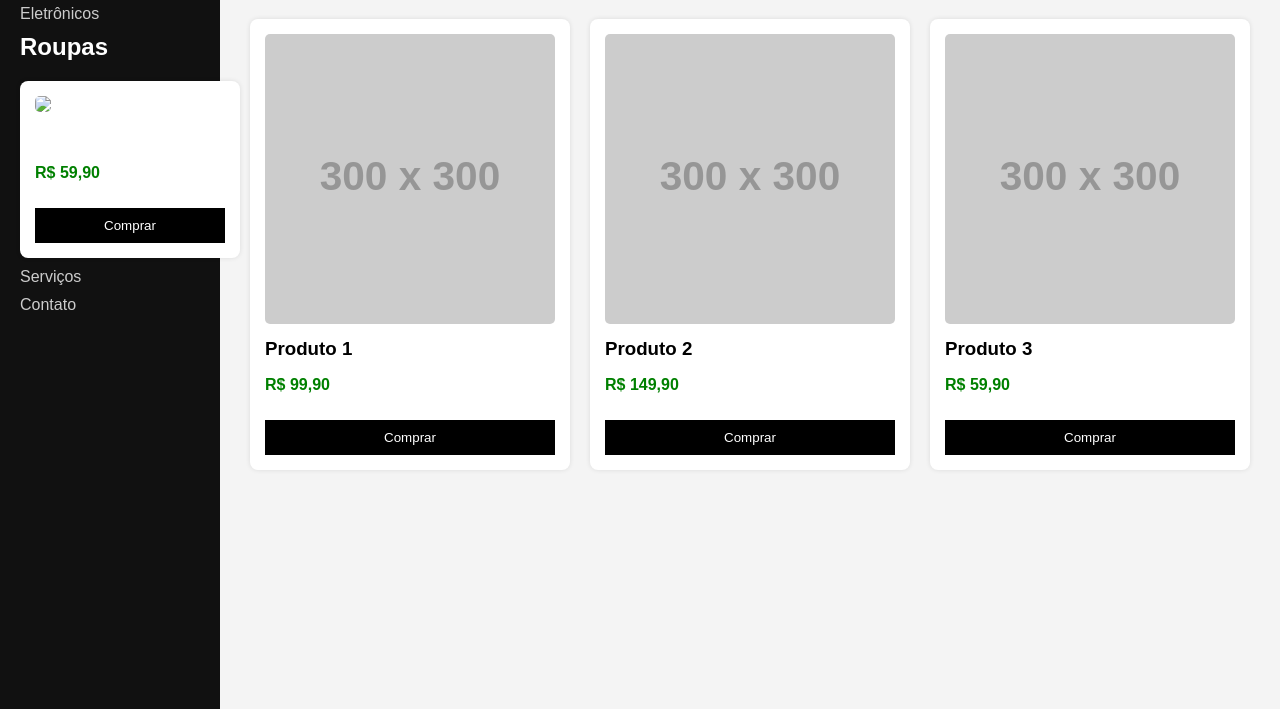
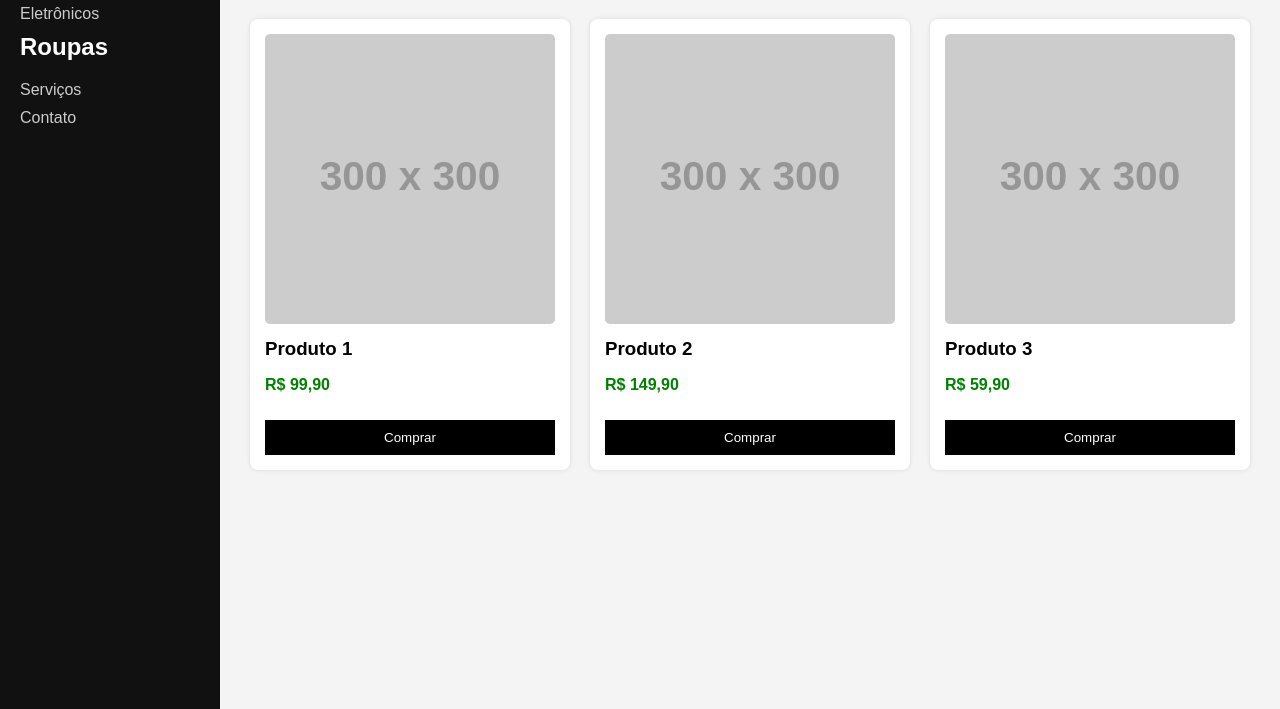
Before and after one commit to maylson43-sys/leitura-maylson, a plain HTML site: page index.html in a window 1280 px wide. Shown: the part 91-800 px from the top of the page. Drawn offline with Linux system fonts and the light colour scheme; placeholder pictures from the web are drawn by us.

Commit message:
Refactor HTML structure and styles

```diff
--- a/index.html
+++ b/index.html
@@ -108,16 +108,6 @@ button:hover {
         <a href="#">Início</a>
         <a href="#">Eletrônicos</a>
         <h2 id="roupas">Roupas</h2>
-
-<div class="products">
-    <div class="product">
-        <img src="imagens/camisa.jpg">
-        <h3>Camisa</h3>
-        <p class="price">R$ 59,90</p>
-        <button>Comprar</button>
-    </div>
-</div>
-
         <a href="#">Serviços</a>
         <a href="#">Contato</a>
     </div>
```
